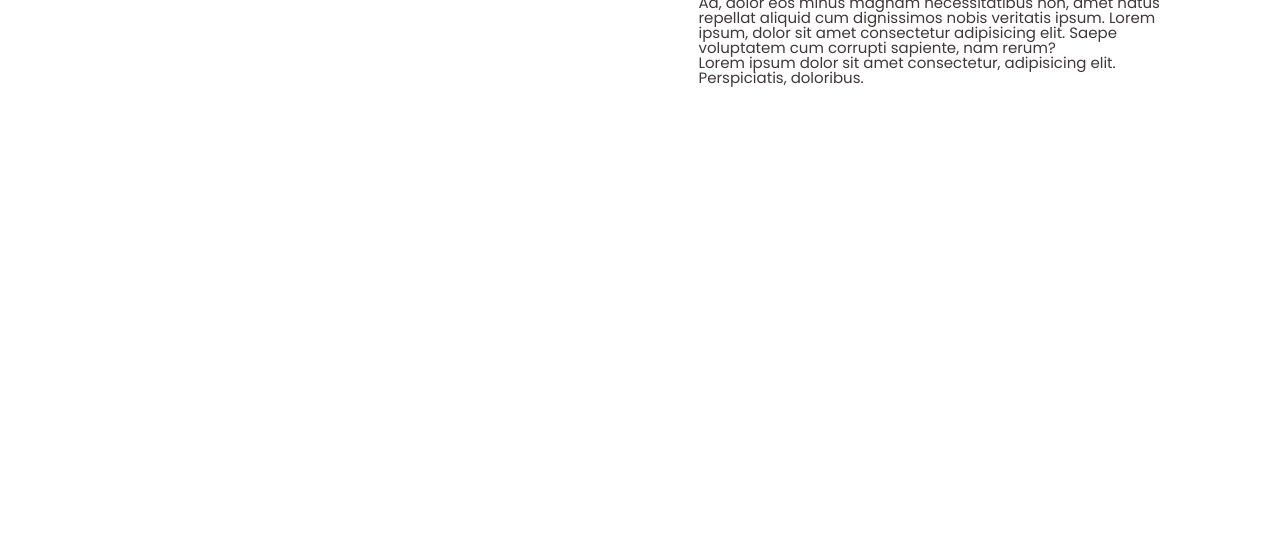
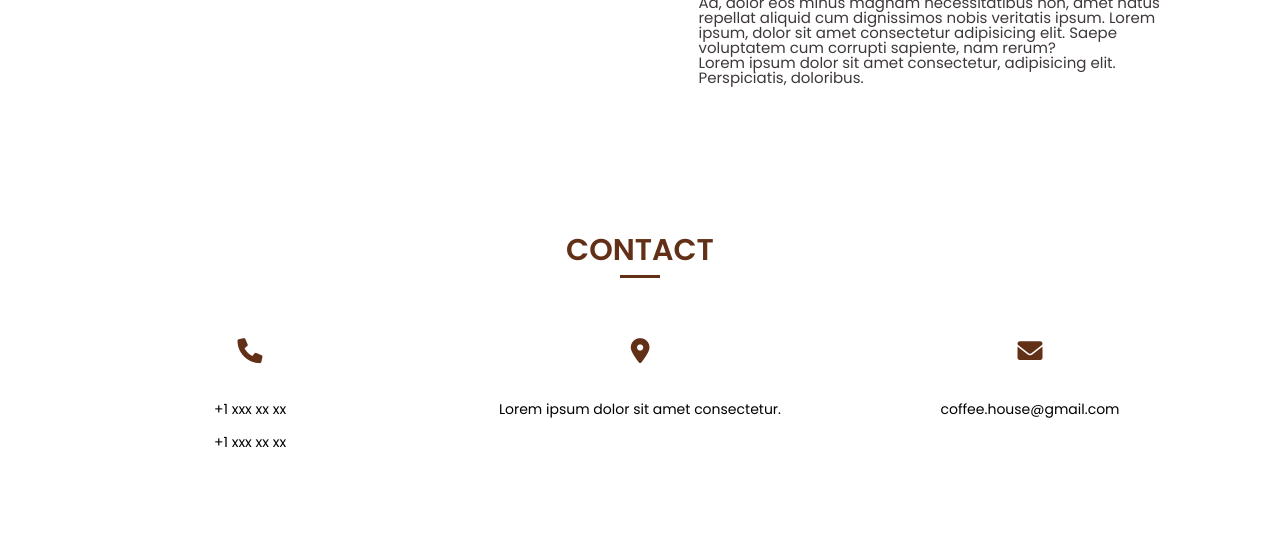
Before and after one commit to aideisayevaa/MyProjects, a plain HTML site: page CoffeeShop/index.html in a window 1280 px wide. Shown: the part 2382-2941 px from the top of the page. Before the commit the page ends 2617 px from the top, so only its background shows below. Drawn offline with Linux system fonts and the light colour scheme; a web font is replaced by a local one.

Commit message:
contact hisse tamamlandi

```diff
--- a/CoffeeShop/index.html
+++ b/CoffeeShop/index.html
@@ -143,6 +143,35 @@
     <!-- DISCOVER FINISH -->
 
 
+    <!-- CONTACT START -->
+    <section id="contact">
+        <div class="contact">
+            <div class="container">
+                <div class="contact-title">
+                    <h2>CONTACT</h2>
+                </div>
+                <div class="contact-content">
+                    <div class="contact-item">
+                        <i class="fa-solid fa-phone"></i>
+                        <p>+1 xxx xx xx</p>
+                        <p>+1 xxx xx xx</p>
+                    </div>
+                    <div class="contact-item">
+                        <i class="fa-solid fa-location-dot"></i>
+                        <p>Lorem ipsum dolor sit amet consectetur.</p>
+                    </div>
+                    <div class="contact-item">
+                        <i class="fa-solid fa-envelope"></i>
+                        <p>coffee.house@gmail.com</p>
+                    </div>
+                </div>
+            </div>
+        </div>
+    </section>
+    <!-- CONTACT FINISH -->
+
+
+
 </body>
 
 </html>
--- a/CoffeeShop/style.css
+++ b/CoffeeShop/style.css
@@ -213,3 +213,52 @@
     .portfolio-item:hover .portfolio-item img {
         transform: scale(1.1);
     }
+    /* Contact */
+
+    .contact-title {
+        margin: 60px 0;
+    }
+
+    .contact-title h2 {
+        width: 100%;
+        text-align: center;
+        margin: 0 auto;
+        color: #613017;
+        font-size: 30px;
+        font-weight: 600;
+    }
+
+    .contact-title h2::after {
+        content: '';
+        width: 40px;
+        height: 3px;
+        background-color: #613017;
+        margin: 0 auto;
+        display: block;
+        margin-top: 10px;
+    }
+
+    .contact-content {
+        margin-top: 60px;
+        display: flex;
+        justify-content: space-around;
+    }
+
+    .contact-item {
+        display: flex;
+        align-items: center;
+        flex-basis: 33%;
+        flex-direction: column;
+        margin-bottom: 100px;
+    }
+
+    .contact-item i {
+        font-size: 25px;
+        margin-bottom: 30px;
+        color: #613017;
+    }
+
+    .contact-item p {
+        font-size: 14px;
+        line-height: 33px;
+    }
```
